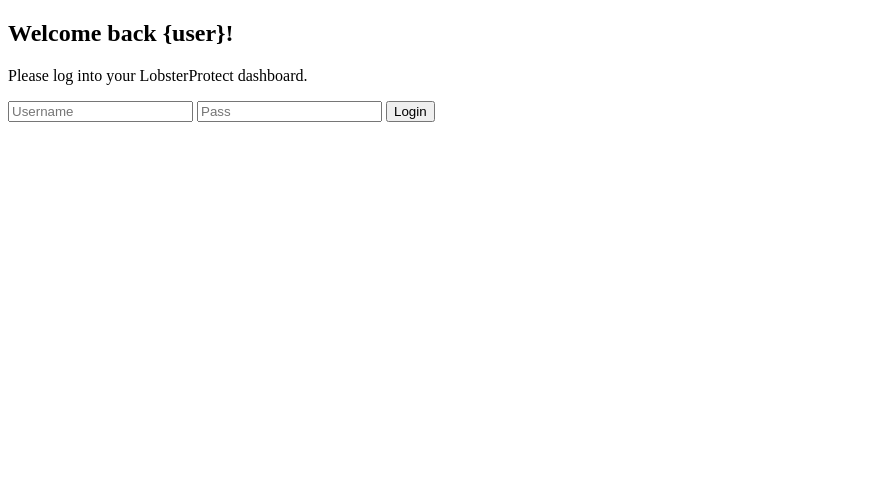
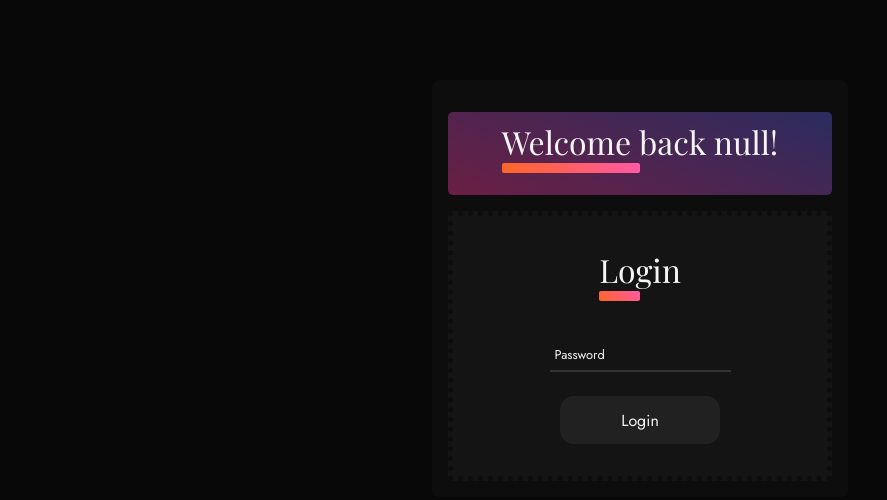
Before and after one commit to hillthebingus/lobster-protect, a browser extension: page src/options_page/login.html in a window 1280 px wide. Shown: the whole page, without its empty margins (0-887 px from the left). Drawn offline with nearby package versions, Linux system fonts and the light colour scheme; a web font is replaced by a local one.

Commit message:
Finished Login system
TODO Validate it in the actual dashboard as well

```diff
--- a/src/options_page/js/security.js
+++ b/src/options_page/js/security.js
@@ -0,0 +1,94 @@
+
+/**
+ * Final callback.
+ * @param {Boolean} skip Whether we skipped registration or not.
+ * */
+//¿reg
+function handleSuccess(skip) {
+	window.location.pathname = "src/options_page/main.html"
+	chrome.storage.local.set({ skipped_registration: skip })
+}
+// ?reg
+
+// SHA-256 hashing stuff
+// ¿reg
+async function hash(str) {
+	const raw_secret = str
+
+	const byte_array = new TextEncoder().encode(raw_secret)
+	const hash_buffer = await crypto.subtle.digest("SHA-256", byte_array)
+
+	const hashed_secret = Array.from(new Uint8Array(hash_buffer))
+		.map((b) => b.toString(16).padStart(2, "0"))
+		.join("");
+
+	return hashed_secret
+}
+// ?reg
+
+// setupLoginCallbacks
+//¿reg
+async function setupLoginCallbacks() {
+	const msg = document.getElementById("welcome-message").innerText
+	const user = await chrome.storage.local.get({ username: "null" })
+
+	document.getElementById("welcome-message").innerText = msg.replace("{user}", user.username)
+
+
+	document.getElementById("login-button").addEventListener("click", async function() {
+		const hashed_passwd = await chrome.storage.local.get({ password: null })
+		const hashed_input = await hash(document.getElementsByName("password")[0].value)
+
+		console.log("pass: ", hashed_passwd, "ipt:", hashed_input)
+		if (hashed_input === hashed_passwd.password) {
+			window.location.pathname = "src/options_page/main.html"
+		}
+	})
+}
+// ?reg
+
+// setupRegistrationCallbacks
+// ¿reg
+async function setupRegistrationCallbacks() {
+
+	// For the reveal password checkbox
+	document.getElementById("reveal-pass").addEventListener("click", function() {
+		if (this.checked) document.getElementsByName("password")[0].setAttribute("type", "text")
+		if (!this.checked) document.getElementsByName("password")[0].setAttribute("type", "password")
+	})
+
+	document.getElementById("register-button").addEventListener("click", async () => {
+		// oh my gosh guys deltarune reference no way
+		// the javascriptgrave route:
+		// this was totally unintentional btw
+		const can_proceed = document.getElementsByName("username")[0].value && document.getElementById("agreement-checkbox").checked && document.getElementsByName("password")[0].value
+		if (!can_proceed) {
+			alert("You are missing some fields!")
+			return
+		}
+
+
+		const registration_object = {
+			username: document.getElementsByName("username")[0].value,
+			password: await hash(document.getElementsByName("password")[0].value),
+		}
+
+		await chrome.storage.local.set(registration_object)
+		handleSuccess(false)
+	})
+
+	document.getElementById("no-register-button").addEventListener("click", () => {
+		if (confirm("Are you sure you wish to not register? You won't miss out on anything but your dashboard will not be password protected.\n\nYou can always register to add password protection later.")) {
+			handleSuccess(true)
+		}
+	})
+}
+// ?reg
+
+document.addEventListener("DOMContentLoaded", () => {
+	if (document.getElementsByName("username")[0]) {
+		setupRegistrationCallbacks()
+	} else {
+		setupLoginCallbacks()
+	}
+})
--- a/src/options_page/login.html
+++ b/src/options_page/login.html
@@ -1,30 +1,54 @@
 <!DOCTYPE html>
 <html lang="en">
+
 <head>
 	<meta charset="UTF-8">
 	<meta name="viewport" content="width=device-width, initial-scale=1">
-		<title>Login | LobsterProtect</title>
+	<title>Register | LobsterProtect</title>
 
-		<link href="styles/vars.css" rel="stylesheet">
-		<link href="styles/classes.css" rel="stylesheet">
-		<link href="styles/ids.css" rel="stylesheet">
+
+	<!-- fonts -->
+	<!-- ¿reg -->
+	<!-- Playfair -->
+	<link href="https://fonts.googleapis.com/css2?family=Playfair+Display:ital,wght@0,400..900;1,400..900&display=swap"
+		rel="stylesheet">
+
+	<!-- Jost -->
+	<link href="https://fonts.googleapis.com/css2?family=Jost:ital,wght@0,100..900;1,100..900&display=swap"
+		rel="stylesheet">
+
+	<!-- Roboto Flex -->
+	<link href="https://fonts.googleapis.com/css2?family=Roboto+Flex:opsz,wght@8..144,100..1000&display=swap"
+		rel="stylesheet">
+	<!-- ?reg -->
+
+	<link rel="stylesheet" href="styles/vars.css">
+	<link rel="stylesheet" href="styles/login.css">
 
 	<script src="js/security.js"></script>
 </head>
 
 <body>
-		<main id="login-div">
-			<div id="text-area">
-				<h2 id="welcome-message">Welcome back {user}!</h2>
-				<p>Please log into your LobsterProtect dashboard.</p>
+	<div class="wrapper">
+		<section class="box title-area">
+			<h2 class="grad-underline title normal-wrap" id="welcome-message">Welcome back {user}!</h2>
+		</section>
+
+		<div class="box input-container">
+			<h3 class="grad-underline title title-separation">Login</h3>
+
+			<label class="text-input-hb">
+				<span class="text-input-label">Password</span>
+				<input class="text-input-text" type="password" name="password" placeholder=" ">
+			</label>
+
+			<label class="button-hb">
+				<span class="button-label">Login</span>
+				<input type="button" class="button-inv-button" id="login-button">
+			</label>
+
 		</div>
+	</div>
+</body>
 
-			<div id="input-area">
-				<input type="text" name="username" placeholder="Username">
-				<input type="password" name="password" placeholder="Pass">
-				<input type="button" name="register" value="Login">
-			</div>
-
-		</main>
-	</body>
 </html>
--- a/src/options_page/styles/classes.css
+++ b/src/options_page/styles/classes.css
@@ -741,6 +741,3 @@
 	padding: 2rem;
 }
 /* ?reg */
-
-
-/**********Login Page************/
--- /dev/null
+++ b/src/options_page/styles/login.css
@@ -0,0 +1,233 @@
+/*Imports*/
+/* ¿reg */
+.grad-underline {
+	position: relative;
+
+	&::before {
+		display: inline-block;
+		content: '';
+		position: absolute;
+
+		bottom: -10px;
+		left: 0;
+		width: 50%;
+		height: 10px;
+
+		background:
+			linear-gradient(40deg, var(--clr-hl-gradient));
+		border-radius: 2px;
+	}
+}
+
+/* ?reg */
+
+/* general */
+:root {
+	--clr-areabg: hsl(0, 0%, 7%)
+}
+
+html {
+	background: var(--clr-bg);
+}
+
+
+/* The containers */
+/* ¿reg */
+.box {
+	background: var(--clr-areabg);
+	border-radius: 5px;
+	padding: 1rem;
+	margin-top: 1rem;
+}
+
+.wrapper {
+	background: var(--clr-divbg);
+	margin: auto;
+	margin-top: 10vh;
+	padding: 1rem;
+
+	max-width: 30vw;
+	max-height: fit-content;
+	border-radius: 7px;
+}
+
+.title-area {
+	--clr-hlhl-gradient: #6b1f44, #2b2c5f;
+	color: whitesmoke;
+	background: linear-gradient(20deg, var(--clr-hlhl-gradient));
+	padding: .5rem;
+	padding-bottom: 2rem;
+
+	font-family: "Jost", sans-serif;
+	font-size: 1rem;
+}
+
+.text-area {
+	color: whitesmoke;
+
+	font-family: "Jost", sans-serif;
+	font-size: 1rem;
+}
+
+.input-container {
+	display: flex;
+
+	flex-direction: column;
+	padding: 2rem;
+	row-gap: 1.5rem;
+	align-items: center;
+
+	background: hsl(0, 0%, 8%);
+	border: dotted 5px var(--clr-divbg);
+}
+
+#agreement-container {
+	display: flex;
+	column-gap: 1rem;
+	justify-items: center;
+	align-items: flex-start;
+}
+
+/* ?reg */
+
+/* text */
+/* ¿reg */
+.important {
+	color: whitesmoke;
+	font-weight: 700;
+}
+
+
+.title {
+	font-family: "Playfair Display", serif;
+	font-weight: 300;
+	color: whitesmoke;
+	font-size: 2rem;
+	width: fit-content;
+	margin: auto;
+}
+
+.title-separation {
+	margin-bottom: 1.3rem;
+}
+
+.normal-wrap {
+	width: fit-content;
+}
+
+#welcome-message:not(.normal-wrap) {
+	width: min-content;
+}
+
+
+#agreement-text {
+	color: whitesmoke;
+}
+
+#agreement-checkbox {
+	transition: 1s;
+}
+
+/* ?reg */
+
+/*Inputs*/
+/* ¿reg */
+.text-input-hb {
+	position: relative;
+
+
+	>.text-input-label {
+		font-family: "Jost", sans-serif;
+		font-size: .8rem;
+		transition: .5s ease-out;
+		position: absolute;
+		top: 50%;
+		left: 5px;
+
+		color: whitesmoke;
+
+		transform: translateY(-50%);
+		pointer-events: none;
+	}
+
+	>.text-input-text {
+		appearance: none;
+		border: none;
+		border-bottom: solid 2px var(--clr-placeholderbg-hover);
+
+		height: 2rem;
+		background: rgba(0, 0, 0, 0);
+		color: white;
+
+		&:focus {
+			outline: none;
+		}
+	}
+
+	&:has(.text-input-text:not(:placeholder-shown))>.text-input-label {
+		color: rgba(255, 255, 255, 0.3);
+		scale: 1.3 1.3;
+		transform: translate(5%, -1.5rem)
+	}
+}
+
+.button-hb {
+	position: relative;
+	display: inline-block;
+	align-self: center;
+	cursor: pointer;
+
+	width: 10rem;
+	height: 3rem;
+	background: var(--clr-switch-off);
+	z-index: 2;
+	border-radius: 14px;
+
+	>.button-label {
+		font-family: "Jost", sans-serif;
+		color: whitesmoke;
+		position: absolute;
+		z-index: 3;
+
+		top: 50%;
+		left: 50%;
+
+		transform: translate(-50%, -50%);
+	}
+
+	>.button-inv-button {
+		display: none;
+	}
+
+	&:not(.dull)::after {
+		transition: 1s;
+		content: '';
+		position: absolute;
+		display: block;
+		z-index: 1;
+
+		width: 100%;
+		height: 100%;
+		border-radius: 14px;
+		background: linear-gradient(45deg, var(--clr-hl-gradient));
+		scale: 0 1;
+	}
+
+	&:not(.dull):hover::after {
+		scale: 1 1;
+	}
+}
+
+.dull {
+	background: var(--clr-divbg);
+	transition: 1s;
+	width: 60%;
+	height: 2rem;
+	border-radius: 30px;
+
+	&:hover {
+		background: var(--clr-button-off);
+	}
+}
+
+/* ?reg */
```
Also changed, not shown: src/options_page/js/redirect.js (+7 -4 lines), src/options_page/register.html (+88 -0 lines). Lines whose indentation alone changed are shown as unchanged.
